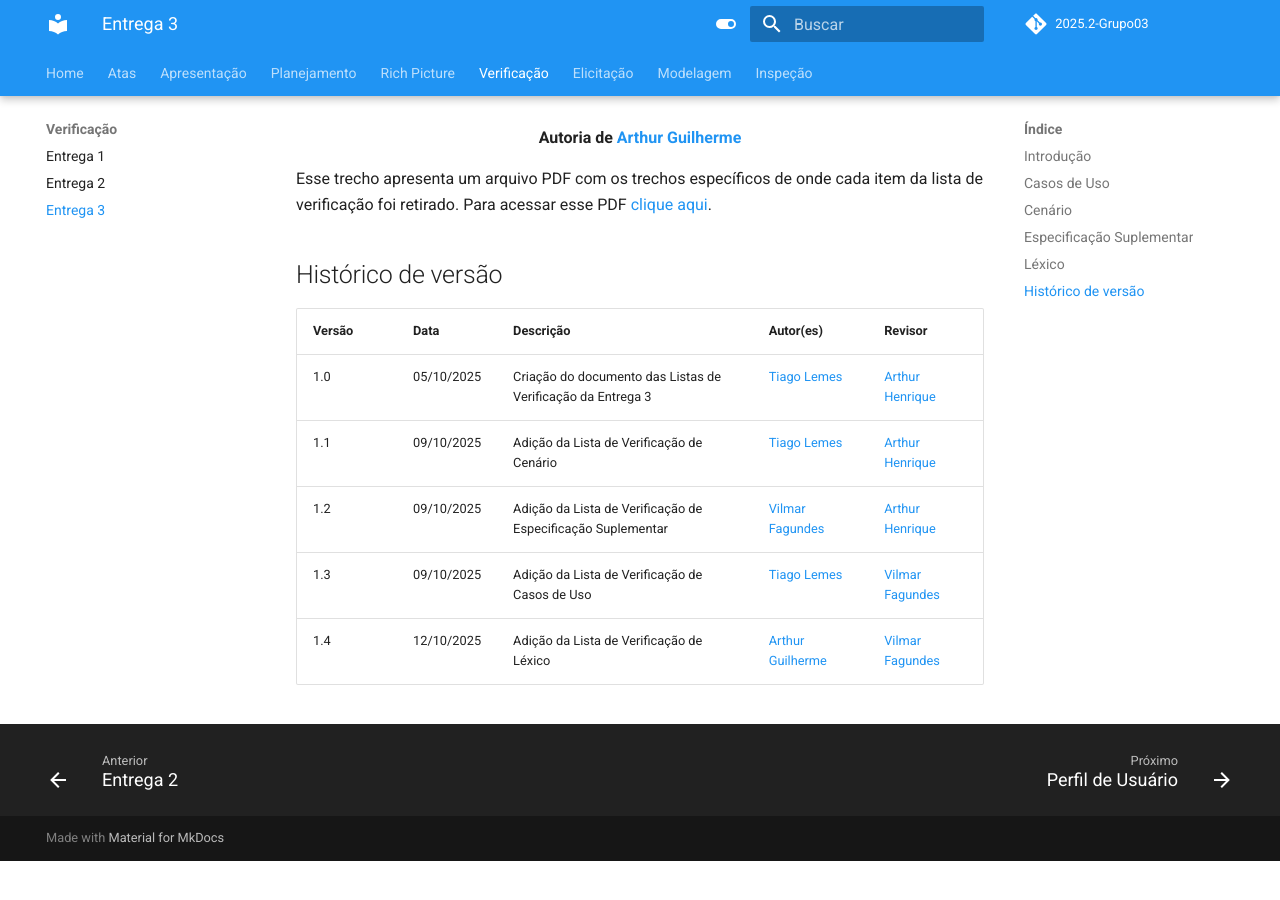
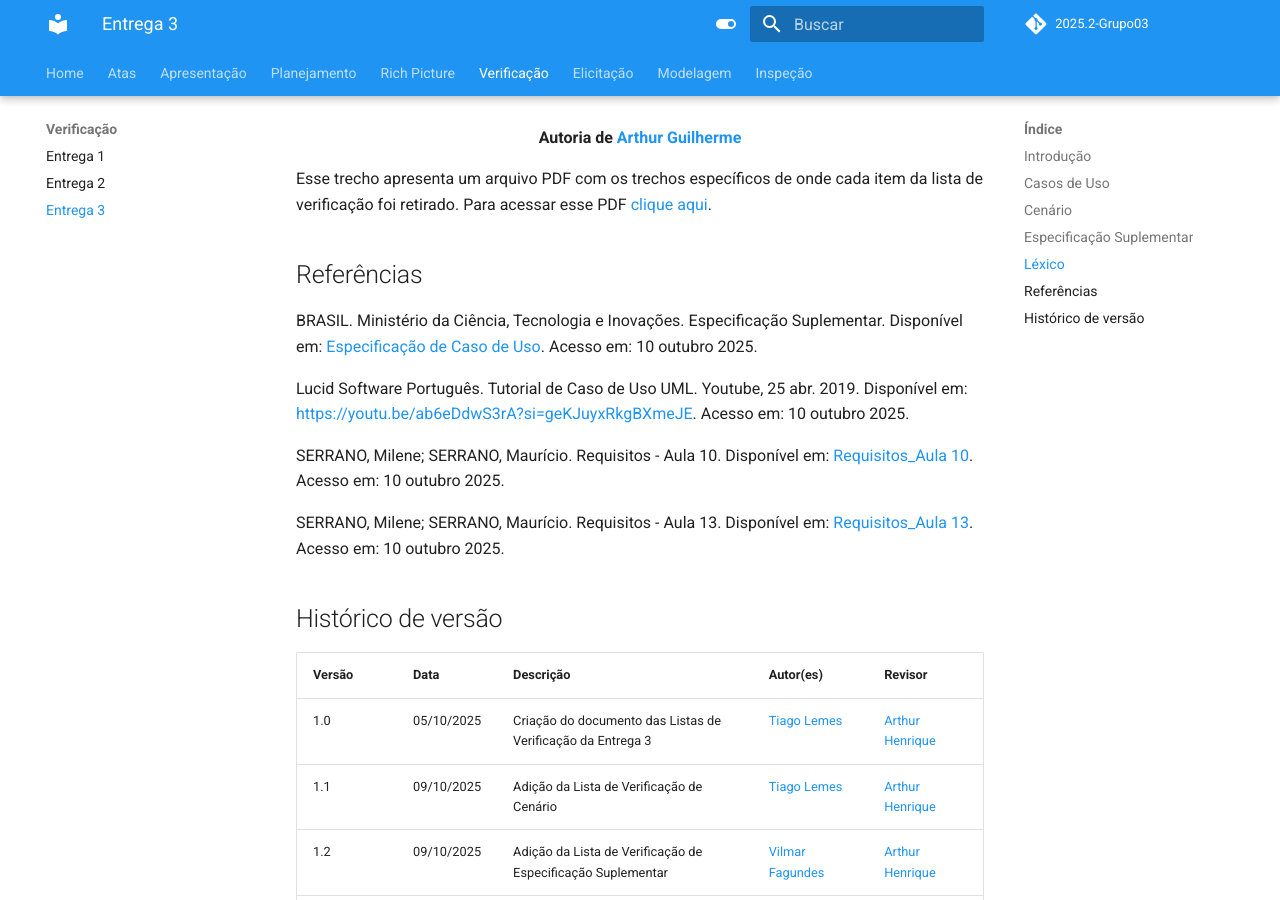
Before and after one commit to Requisitos-de-Software/2025.2-Grupo03, an MkDocs documentation site: the page built from docs/Verificacao/verificacao3.md, in a window 1280 px wide and 900 px high, scrolled down 8461 px. Built offline with MkDocs 1.6.1 and Material for MkDocs 9.7.7, drawn with Linux system fonts in a browser that asks for light colours; comment, search, counter and statistics services are not loaded; before the commit the page ends 9322 px from its top, so only the background shows below that.

Commit message:
Update verificacao3.md

```diff
--- a/docs/Verificacao/verificacao3.md
+++ b/docs/Verificacao/verificacao3.md
@@ -159,6 +159,17 @@ Esse trecho apresenta um arquivo PDF com os trechos específicos de onde cada it
 
 Esse trecho apresenta um arquivo PDF com os trechos específicos de onde cada item da lista de verificação foi retirado. Para acessar esse PDF [clique aqui](../arquivos/ListaVerificacaoLexico.pdf).
 
+## Referências
+
+BRASIL. Ministério da Ciência, Tecnologia e Inovações. Especificação Suplementar. Disponível em: [Especificação de Caso de Uso](../arquivos/SiglaProjeto_EspecificacaoCasoUso.pdf). Acesso em: 10 outubro 2025.
+
+Lucid Software Português. Tutorial de Caso de Uso UML. Youtube, 25 abr. 2019. Disponível em: [https://youtu.be/ab6eDdwS3rA?si=geKJuyxRkgBXmeJE](https://youtu.be/ab6eDdwS3rA?si=geKJuyxRkgBXmeJE). Acesso em: 10 outubro 2025.
+
+SERRANO, Milene; SERRANO, Maurício. Requisitos - Aula 10. Disponível em: [Requisitos_Aula 10](../arquivos/Cenarios_Aula10.pdf). Acesso em: 10 outubro 2025.
+
+SERRANO, Milene; SERRANO, Maurício. Requisitos - Aula 13. Disponível em: [Requisitos_Aula 13](../arquivos/Suplementar_Aula13.pdf). Acesso em: 10 outubro 2025.
+
+
 ## Histórico de versão
 
 | Versão | Data | Descrição | Autor(es) | Revisor |
```
